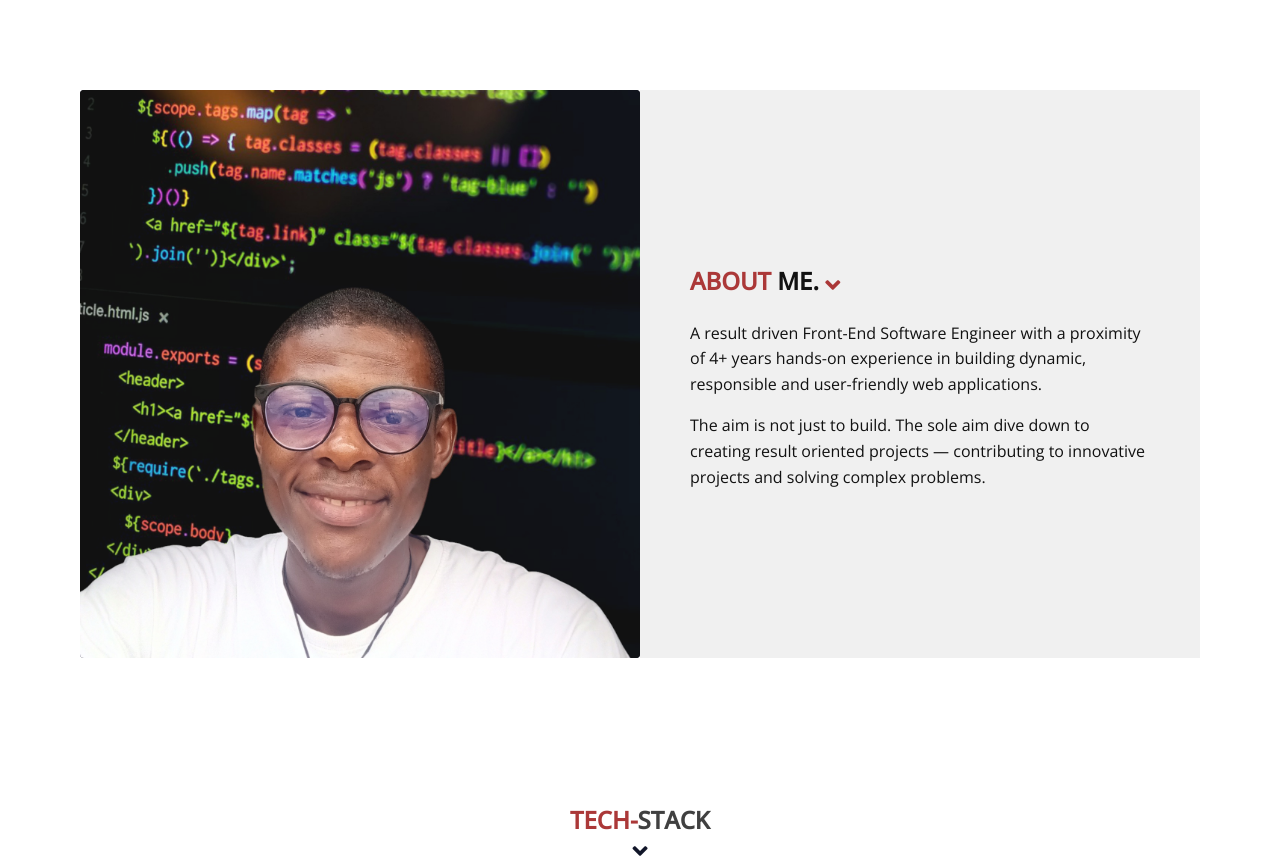
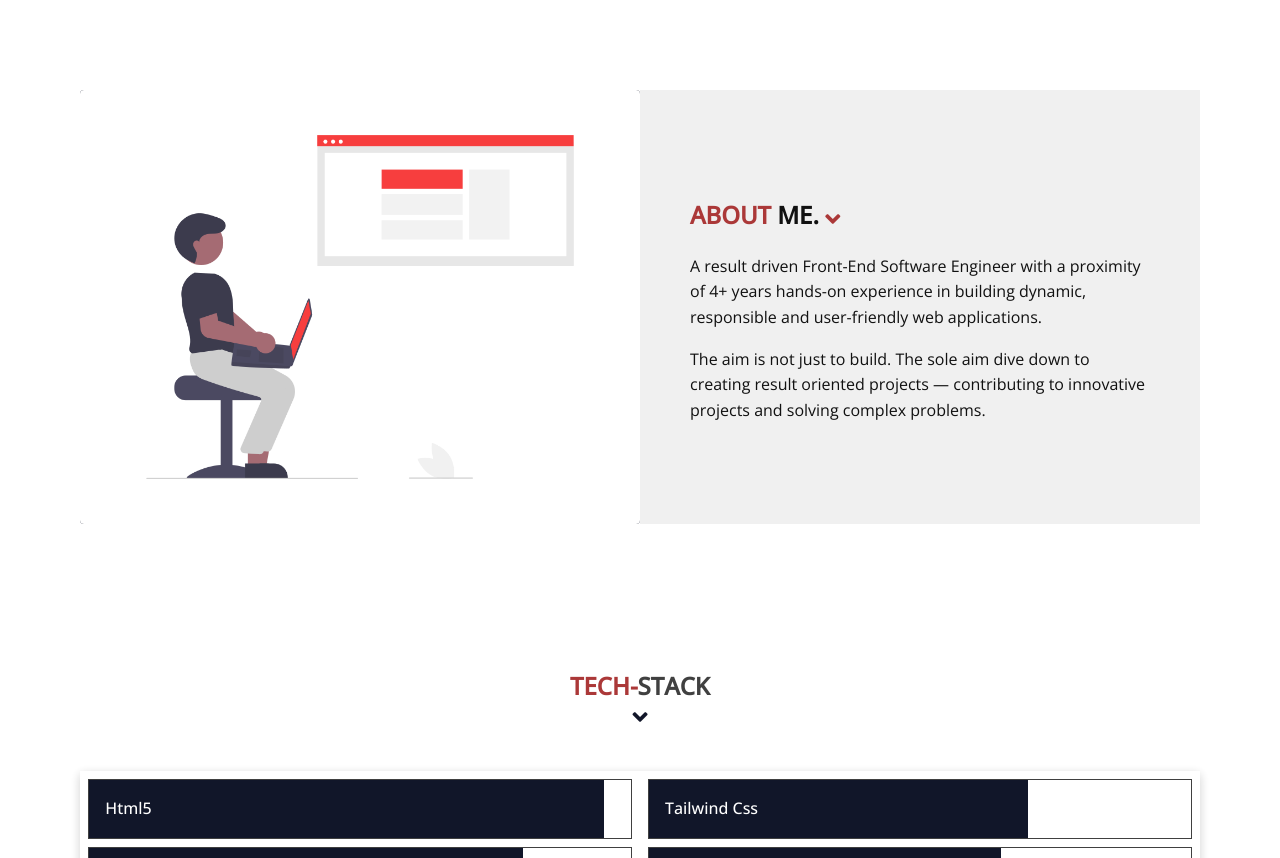
Before and after one commit to Dike-Code/Dike-Code-Portfolio, a plain HTML site: page index.html in a window 1280 px wide. Shown: the part 720-1578 px from the top of the page. Drawn offline with nearby package versions, Linux system fonts and the light colour scheme; a web font is replaced by a local one.

Commit message:
index.html

```diff
--- a/index.html
+++ b/index.html
@@ -81,7 +81,7 @@ I create, build and innovate.
 <section class="about" id="about">
 <div class="container">
 <div class="about__img slide-In">
-<img src="./images/dikee.jpg" alt="My Image" class="my__img01">
+<img src="./images/webDeveloper.png" alt="My Image" class="my__img01">
 </div>
 <div class="about__content slide-In">
 <h2>
```
